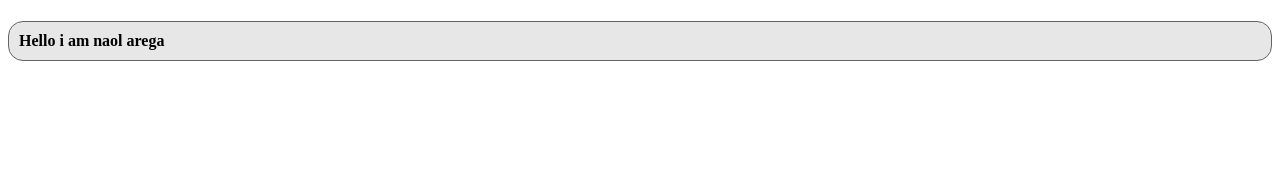
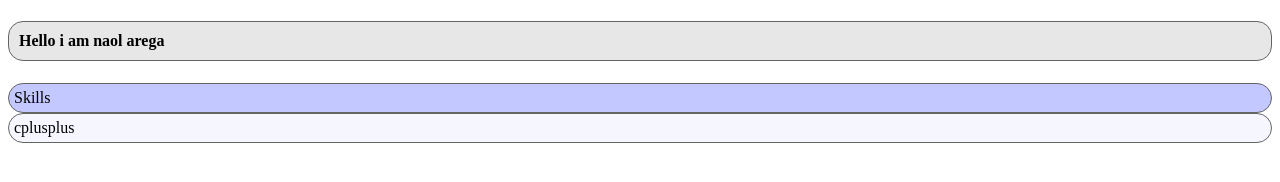
Before and after one commit to naolArega/naolArega.github.io, a plain HTML site: page index.html in a window 1280 px wide. Drawn offline with Linux system fonts and the light colour scheme.

Commit message:
added more body

```diff
--- a/css/style.css
+++ b/css/style.css
@@ -1,11 +1,3 @@
-.hello{
-  background-color: #E2E2E2;
-  padding: 10px;
-  border-style: solid;
-  border-color: #646464;
-  border-width: 1px;
-  border-radius: 15px;
-}
 .intro{
   background-color: #E7E7E7;
   padding: 10px;
@@ -14,3 +6,20 @@
   border-width: 1px;
   border-radius: 15px;
 }
+.skills{
+  display: block;
+  background-color: #C3C8FF;
+  padding: 5px;
+  border-style: solid;
+  border-color: #646464;
+  border-width: 1px;
+  border-radius: 15px;
+}
+.skill_list{
+  background-color: #F5F6FF;
+  padding: 5px;
+  border-style: solid;
+  border-color: #646464;
+  border-width: 1px;
+  border-radius: 15px;
+}
--- a/index.html
+++ b/index.html
@@ -10,6 +10,10 @@
       <h4 class="intro" id="intro">Hello i am naol arega</h4>
     </div>
     <div class="body">
+      <span class="skills">Skills</span>
+      <div class="skill_list">
+        <div>cplusplus</div>
+      </div>
     </div>
     <div class="footer">
     </div>
```
